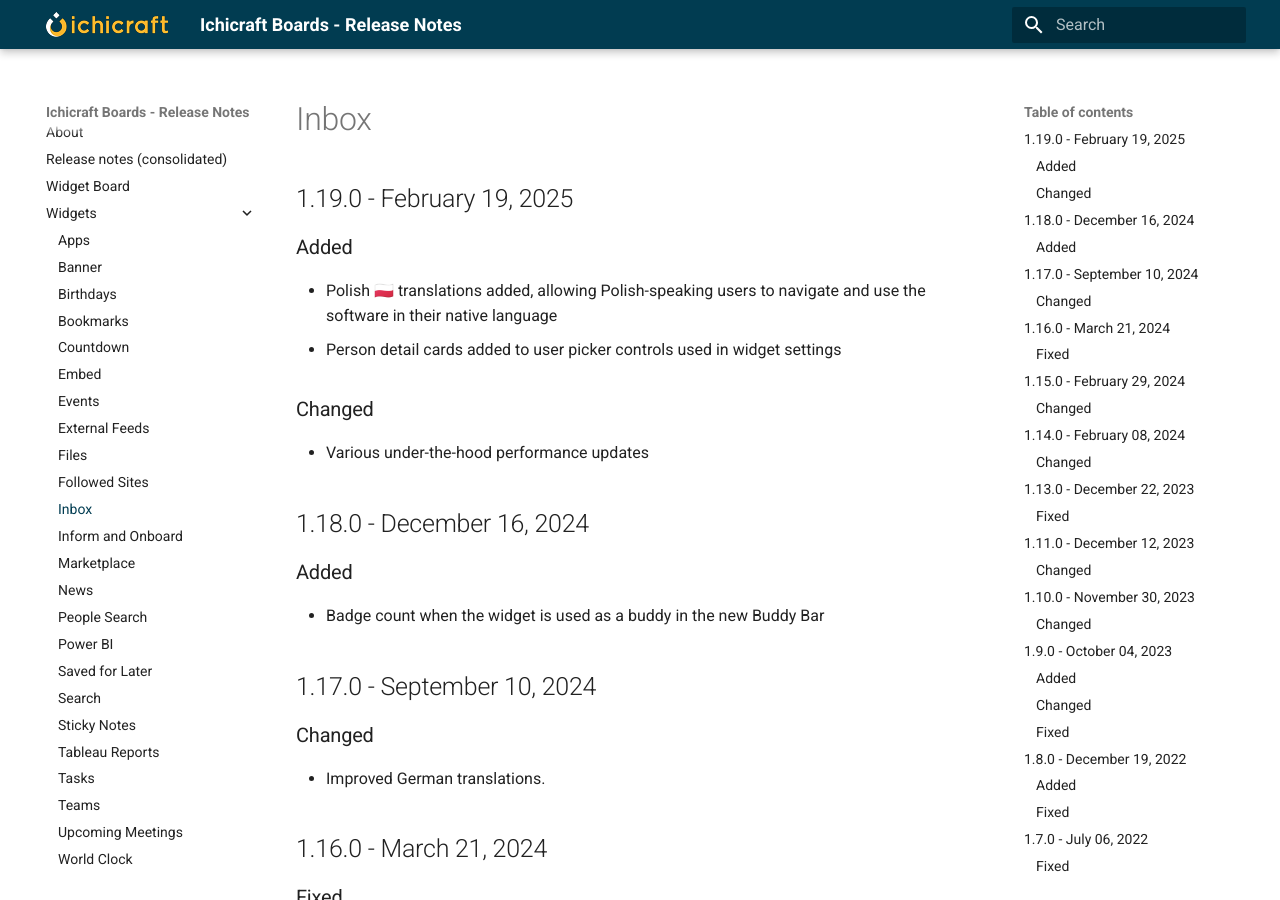
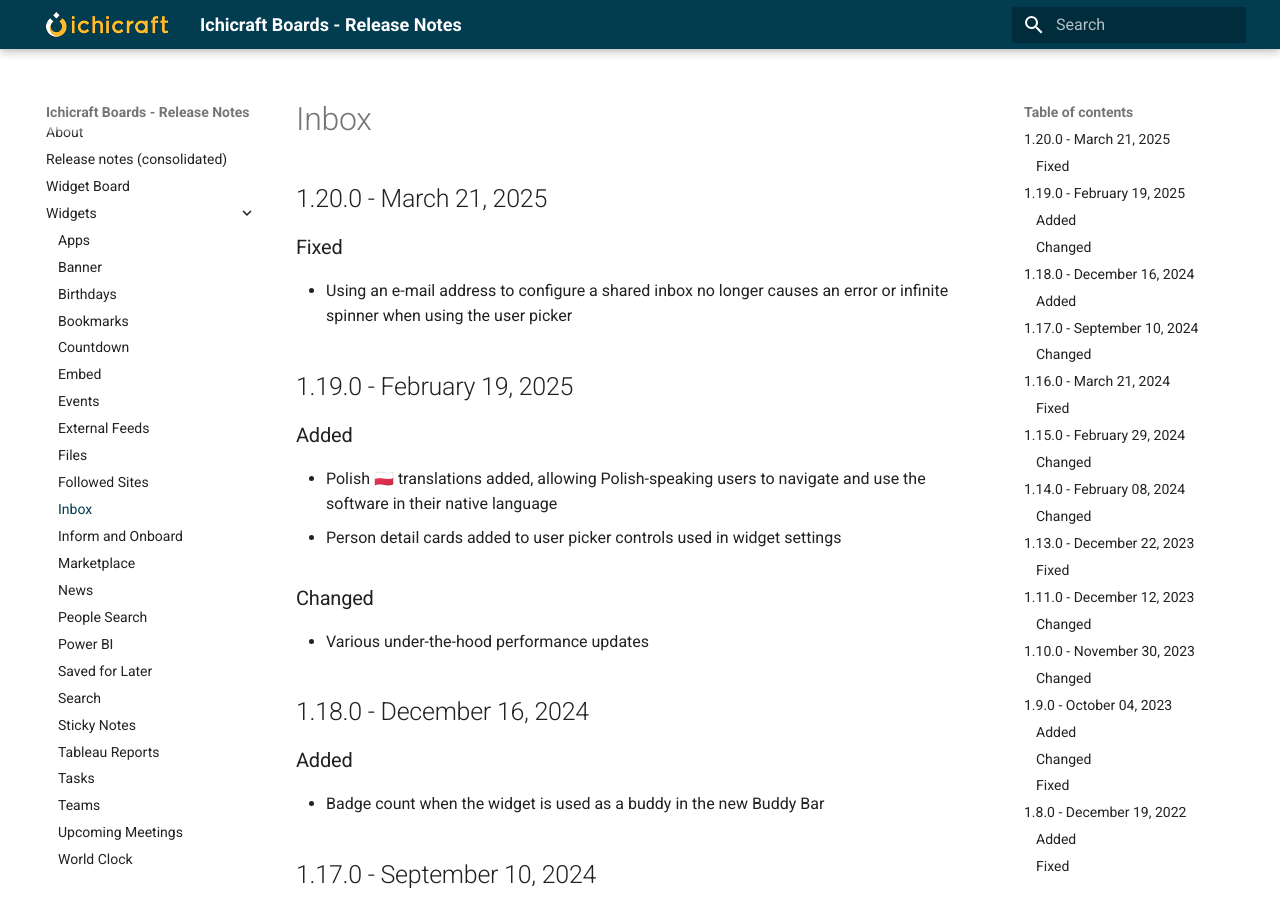
Before and after one commit to ichicraft/widgets-docs, an MkDocs documentation site: the page built from docs/Widgets/Inbox.md, in a window 1280 px wide and 900 px high. Built offline with MkDocs 1.6.1 and Material for MkDocs 9.7.7, drawn with Linux system fonts in a browser that asks for light colours.

```diff
--- a/docs/Widgets/Inbox.md
+++ b/docs/Widgets/Inbox.md
@@ -1,3 +1,8 @@
+## 1.20.0 - March 21, 2025
+
+### Fixed
+- Using an e-mail address to configure a shared inbox no longer causes an error or infinite spinner when using the user picker
+
 ## 1.19.0 - February 19, 2025
 
 ### Added
```
Also changed, not shown: docs/Release-notes-(consolidated).md (+5 -0 lines).
